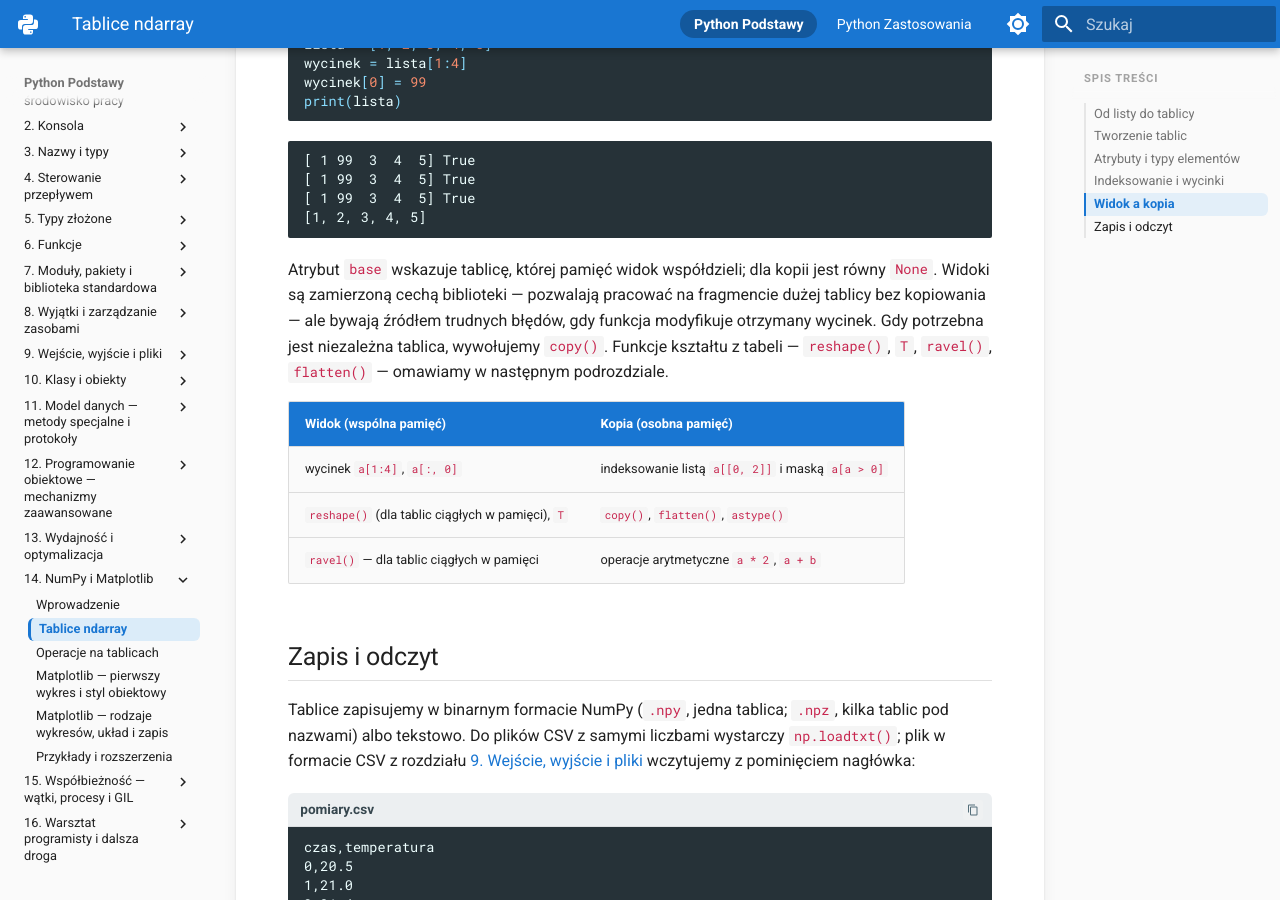
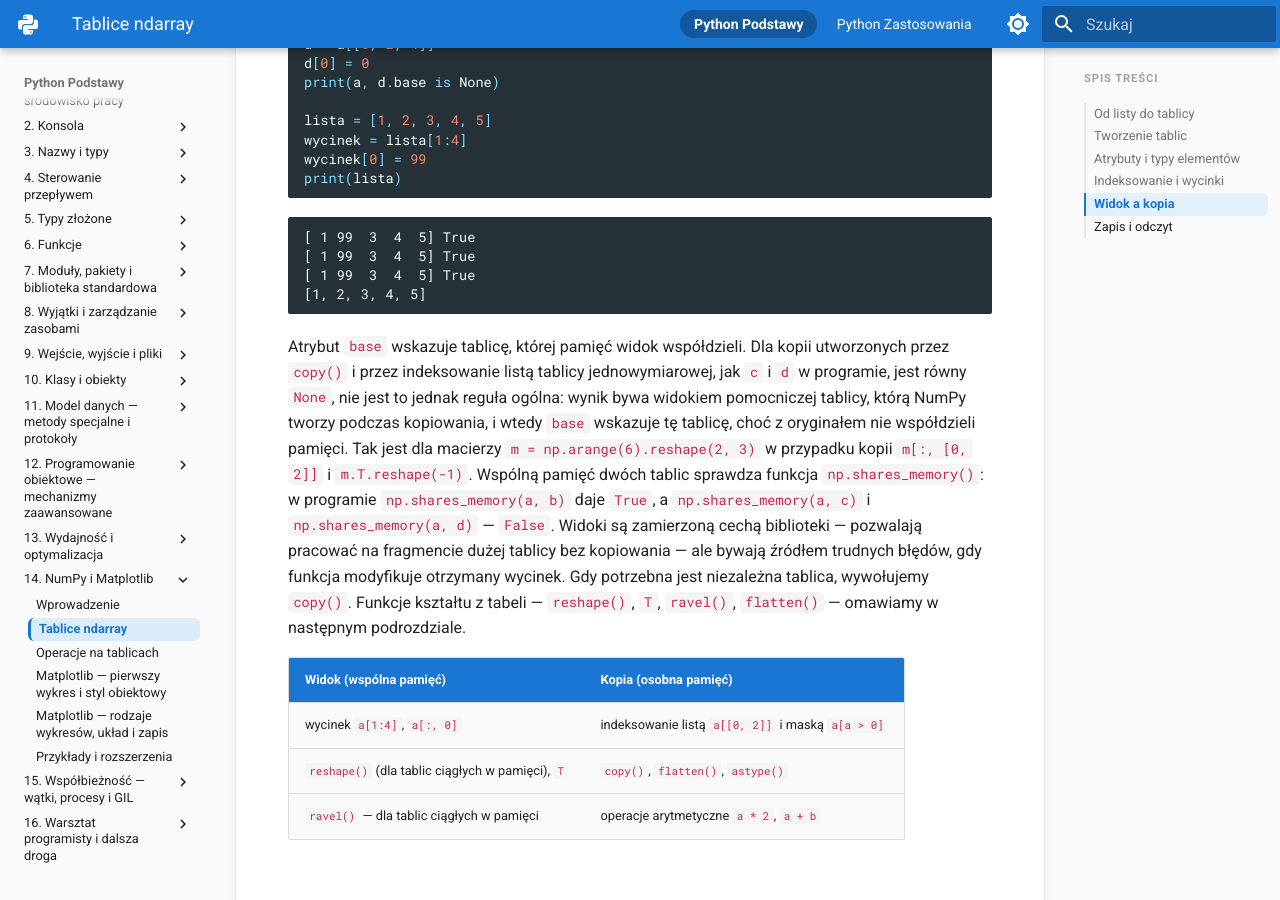
Before and after one commit to witoldprzygoda/python-notatki, an MkDocs documentation site: the page built from docs/14-numpy-matplotlib/ndarray.md, in a window 1280 px wide and 900 px high, scrolled down 6053 px. Built offline with MkDocs 1.6.1 and Material for MkDocs 9.7.7, drawn with Linux system fonts in a browser that asks for light colours; some of the changed text lies outside the part shown.

Commit message:
Qualify copies, row masks and savefig after show in chapter 14
base is None only for copies made by copy() and by list indexing of a
1-D array; np.shares_memory() decides shared memory. A row mask returns
rows (2-D). The empty image after plt.show() concerns the window backend;
with Agg plt.show() only warns and plt.savefig() saves the full figure.

Co-Authored-By: Claude Opus 5.5 <noreply@anthropic.com>

````diff
--- a/docs/14-numpy-matplotlib/ndarray.md
+++ b/docs/14-numpy-matplotlib/ndarray.md
@@ -178,7 +178,7 @@ print(m[m % 2 == 0])
 [2 4 6 8]
 ```
 
-Zapis `m[0, 1]` to wywołanie `__getitem__` z krotką `(0, 1)` — mechanizm z rozdziału [11. Model danych](../11-model-danych/kolekcje-i-wywolania.md#metody-__getitem__-__setitem__-i-__delitem__); `m[1]` daje cały wiersz, `m[:, 0]` — całą kolumnę, a `m[0:2, 1:]` — podmacierz. **Indeksowanie listą** (ang. *fancy indexing*) wybiera elementy o podanych indeksach w podanej kolejności. **Maska logiczna** (ang. *boolean mask*) to tablica wartości `True`/`False` tego samego kształtu; porównanie `a > 25` tworzy ją elementowo, a `a[maska]` zwraca elementy, dla których maska jest prawdziwa — zawsze jako tablicę jednowymiarową, także dla macierzy `m`. Maski łączymy operatorami `&`, `|` i `~` — bitowymi z rozdziału 3, które NumPy przeciąża do działania elementowego. Porównania ujmujemy w nawiasy, bo operatory bitowe wiążą silniej niż porównania. Słowa `and`, `or` i `not` nie działają:
+Zapis `m[0, 1]` to wywołanie `__getitem__` z krotką `(0, 1)` — mechanizm z rozdziału [11. Model danych](../11-model-danych/kolekcje-i-wywolania.md#metody-__getitem__-__setitem__-i-__delitem__); `m[1]` daje cały wiersz, `m[:, 0]` — całą kolumnę, a `m[0:2, 1:]` — podmacierz. **Indeksowanie listą** (ang. *fancy indexing*) wybiera elementy o podanych indeksach w podanej kolejności. **Maska logiczna** (ang. *boolean mask*) to tablica wartości `True`/`False`, najczęściej tego samego kształtu co tablica indeksowana; porównanie `a > 25` tworzy ją elementowo, a `a[maska]` zwraca elementy, dla których maska jest prawdziwa. Maska o kształcie całej tablicy daje zawsze tablicę jednowymiarową, także dla macierzy `m`. Maska jednowymiarowa o długości równej liczbie wierszy wybiera natomiast całe wiersze: `m[m[:, 0] > 2]` zwraca wiersze, których pierwszy element jest większy od 2, czyli tablicę dwuwymiarową o kształcie `(2, 3)`. Maski łączymy operatorami `&`, `|` i `~` — bitowymi z rozdziału 3, które NumPy przeciąża do działania elementowego. Porównania ujmujemy w nawiasy, bo operatory bitowe wiążą silniej niż porównania. Słowa `and`, `or` i `not` nie działają:
 
 ```{ .python .no-copy }
 >>> a[(a > 15) and (a < 45)]
@@ -222,7 +222,7 @@ print(lista)
 [1, 2, 3, 4, 5]
 ```
 
-Atrybut `base` wskazuje tablicę, której pamięć widok współdzieli; dla kopii jest równy `None`. Widoki są zamierzoną cechą biblioteki — pozwalają pracować na fragmencie dużej tablicy bez kopiowania — ale bywają źródłem trudnych błędów, gdy funkcja modyfikuje otrzymany wycinek. Gdy potrzebna jest niezależna tablica, wywołujemy `copy()`. Funkcje kształtu z tabeli — `reshape()`, `T`, `ravel()`, `flatten()` — omawiamy w następnym podrozdziale.
+Atrybut `base` wskazuje tablicę, której pamięć widok współdzieli. Dla kopii utworzonych przez `copy()` i przez indeksowanie listą tablicy jednowymiarowej, jak `c` i `d` w programie, jest równy `None`, nie jest to jednak reguła ogólna: wynik bywa widokiem pomocniczej tablicy, którą NumPy tworzy podczas kopiowania, i wtedy `base` wskazuje tę tablicę, choć z oryginałem nie współdzieli pamięci. Tak jest dla macierzy `m = np.arange(6).reshape(2, 3)` w przypadku kopii `m[:, [0, 2]]` i `m.T.reshape(-1)`. Wspólną pamięć dwóch tablic sprawdza funkcja `np.shares_memory()`: w programie `np.shares_memory(a, b)` daje `True`, a `np.shares_memory(a, c)` i `np.shares_memory(a, d)` — `False`. Widoki są zamierzoną cechą biblioteki — pozwalają pracować na fragmencie dużej tablicy bez kopiowania — ale bywają źródłem trudnych błędów, gdy funkcja modyfikuje otrzymany wycinek. Gdy potrzebna jest niezależna tablica, wywołujemy `copy()`. Funkcje kształtu z tabeli — `reshape()`, `T`, `ravel()`, `flatten()` — omawiamy w następnym podrozdziale.
 
 | Widok (wspólna pamięć) | Kopia (osobna pamięć) |
 |---|---|
````
Also changed, not shown: docs/14-numpy-matplotlib/matplotlib-wykresy.md (+1 -1 lines).
